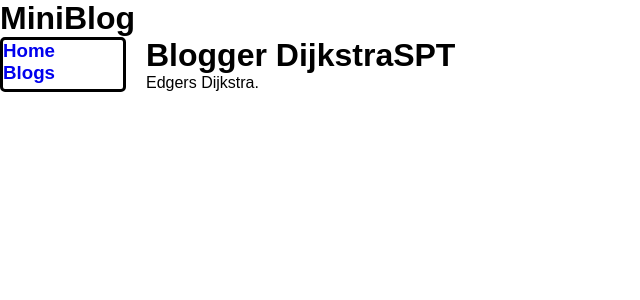
After one commit to j4vierb/mini-blog-django, a Django app: page /blog/bloggers/1/ in a window 1280 px wide. The commit adds this page. Shown: the top 300 px of the page, without its empty margins (0-640 px from the left). Run offline with Django 5.2, Linux system fonts and the light colour scheme; data comes from the database, SQL or seed files in the repository.

Commit message:
Add blog and blogger detail and list views

```diff
--- a/blog/models.py
+++ b/blog/models.py
@@ -1,10 +1,33 @@
 from django.db import models
+from django.urls import reverse
+from django.utils.translation import gettext_lazy as _
 
 # Create your models here.
 class Blog(models.Model):
-  title = models.CharField(max_length=100)
-  content = models.TextField()
-  date_posted = models.DateTimeField(auto_now_add=True)
+  title = models.CharField(max_length=100, help_text=_('Enter the title of the blog'))
+  content = models.TextField(help_text=_('Enter the content of the blog'))
+  date_posted = models.DateTimeField(auto_now_add=True, help_text=_('Enter the date the blog was posted'))
+  blogger = models.ForeignKey('Blogger', related_name='blogs', help_text=_('Select the blogger that writes this post'), on_delete=models.DO_NOTHING) # from blogger we acces blogs using related_name
 
   def __str__(self):
     return self.title
+
+  def get_absolute_url(self):
+    return reverse('blog-detail', kwargs={'pk': self.pk})
+
+  class Meta:
+    db_table = 'blog'
+
+class Blogger(models.Model):
+  username = models.CharField(max_length=100, help_text=_('Enter the username of the blogger'))
+  email = models.EmailField(help_text=_('Enter the email of the blogger'))
+  bio = models.TextField(help_text=_('Enter the bio of the blogger'))
+
+  def __str__(self):
+    return self.username
+
+  def get_absolute_url(self):
+    return reverse('blogger-detail', kwargs={'pk': self.pk})
+
+  class Meta:
+    db_table = 'blogger'
--- /dev/null
+++ b/blog/templates/bloggers/detail.html
@@ -0,0 +1,12 @@
+{% extends "base_layout.html" %}
+
+{% block content %}
+  <ul>
+    {% if not blogger %}
+      <h2>There's no blogger to show.</h2>
+    {% else %}
+      <h1>Blogger {{blogger.username}}</h1>
+      <p>{{blogger.bio}}</p>
+    {% endif %}
+  </ul>
+{% endblock %}
--- a/blog/urls.py
+++ b/blog/urls.py
@@ -3,6 +3,8 @@ from django.urls import path
 from . import views
 
 urlpatterns = [
-  path('', views.main),
-  path('blogs/', views.ListBlogsView.as_view(), name='blogs'),
+  path('', views.main, name='blog'),
+  path('blogs/', views.BlogListView.as_view(), name='blogs'),
+  path('blogs/<int:pk>/', views.BlogDetailView.as_view(), name='blog-detail'),
+  path('bloggers/<int:pk>/', views.BloggerDetailView.as_view(), name='blogger-detail'),
 ]
--- a/blog/views.py
+++ b/blog/views.py
@@ -1,13 +1,24 @@
 from django.shortcuts import render
-from django.views.generic import ListView
+from django.views.generic import ListView, DetailView
 
 # Create your views here.
 def main(request):
   return render(request, 'blog/index.html')
 
-from .models import Blog
+from .models import Blog, Blogger
 
-class ListBlogsView(ListView):
+class BlogListView(ListView):
   model = Blog
-  template_name = 'blogs/list-blogs.html'
+  template_name = 'blogs/list.html'
   context_object_name = 'blogs'
+  ordering = ['-date_posted']
+
+class BlogDetailView(DetailView):
+  model = Blog
+  template_name = 'blogs/detail.html'
+  context_object_name = 'blog'
+
+class BloggerDetailView(DetailView):
+  model = Blogger
+  template_name = 'bloggers/detail.html'
+  context_object_name = 'blogger'
--- a/mini_blog/templates/base_layout.html
+++ b/mini_blog/templates/base_layout.html
@@ -8,6 +8,17 @@
   <link rel="stylesheet" href="{% static 'main.css' %}">
 </head>
 <body>
-  {% block content %}{% endblock %}
+  <header>
+    <h1>MiniBlog</h1>
+  </header>
+  <main>
+    <nav>
+      <h3> <a href="{% url 'blog' %}">Home</a> </h3>
+      <h3> <a href="{% url 'blogs' %}">Blogs</a> </h3>
+    </nav>
+    <div class="content">
+      {% block content %}{% endblock %}
+    </div>
+  </main>
 </body>
 </html>
--- a/mini_blog/templates/blog/index.html
+++ b/mini_blog/templates/blog/index.html
@@ -1,5 +1,6 @@
 {% extends "base_layout.html" %}
 
 {% block content %}
-  <h1>hello world, welcome to miniBlog</h1>
+  <h1>Welcome to miniBlog</h1>
+  <p>In this blog you can write and share your code solutions about LeetCode solutions.</p>
 {% endblock %}
--- a/static/main.css
+++ b/static/main.css
@@ -1,5 +1,27 @@
-html {
+* {
   font-family: sans-serif;
   margin: 0;
   padding: 0;
 }
+
+* a {
+  text-decoration: none;
+}
+
+main {
+  display: flex;
+  flex-direction: row;
+  column-gap: 20px;
+}
+
+main nav {
+  border: 3px solid black;
+  border-radius: 5px;
+  width: 20vw;
+  min-width: 100px;
+  max-width: 120px;
+}
+
+main div.content {
+  width: auto;
+}
```
Also changed, not shown: blog/admin.py (+12 -2 lines), blog/templates/blogs/detail.html (added, +8 -0 lines), blog/templates/blogs/list-blogs.html (deleted, +0 -16 lines), blog/templates/blogs/list.html (added, +18 -0 lines), blog/migrations/0001_initial.py (deleted), blog/migrations/__init__.py (deleted), db.sqlite3, 1 other file.
